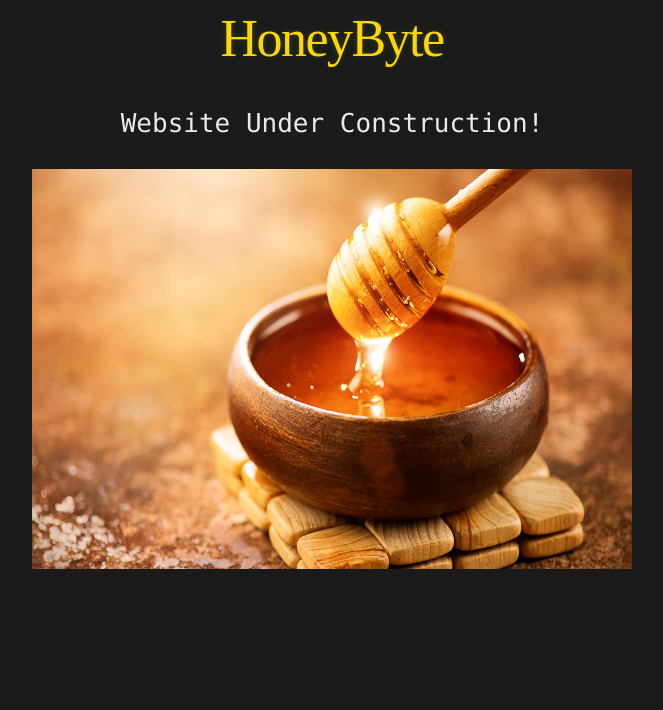
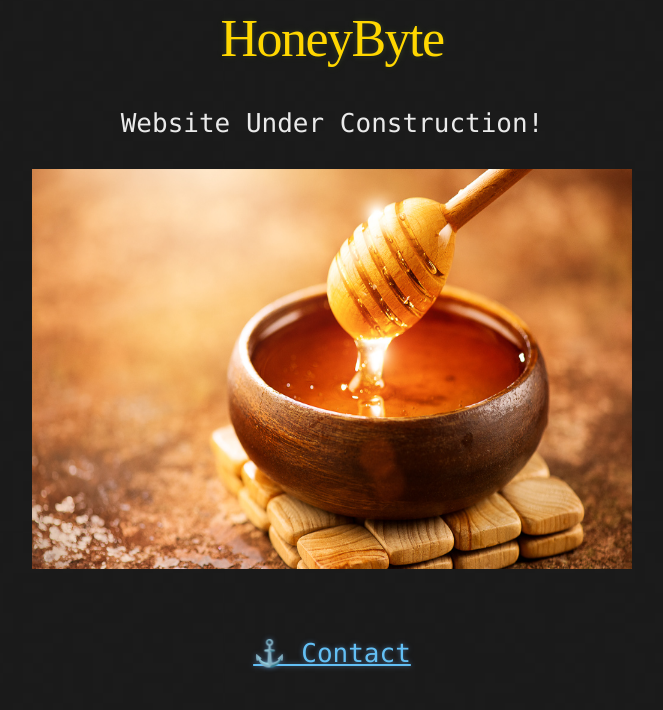
Before and after one commit to suhailhbc/HoneyByte, a Jekyll site: the page index.html, which Jekyll copies as it is, in a window 1280 px wide. Shown: the top 710 px of the page, without its empty margins (308-971 px from the left). Built offline with Jekyll 4.4.1, drawn with Linux system fonts in a browser that asks for light colours.

Commit message:
Adding Contact Link

```diff
--- a/index.html
+++ b/index.html
@@ -14,5 +14,6 @@
     <p align="center">Website Under Construction!<p>
     <center><img src="assets/images/HoneyByte.jpg" width=600 height=400></center>
 <br />
+    <p align="center"><a href="mailto:suhail.honeybyte@gmail.com">⚓️ Contact</a></p>
 </body>
 </html>
```
